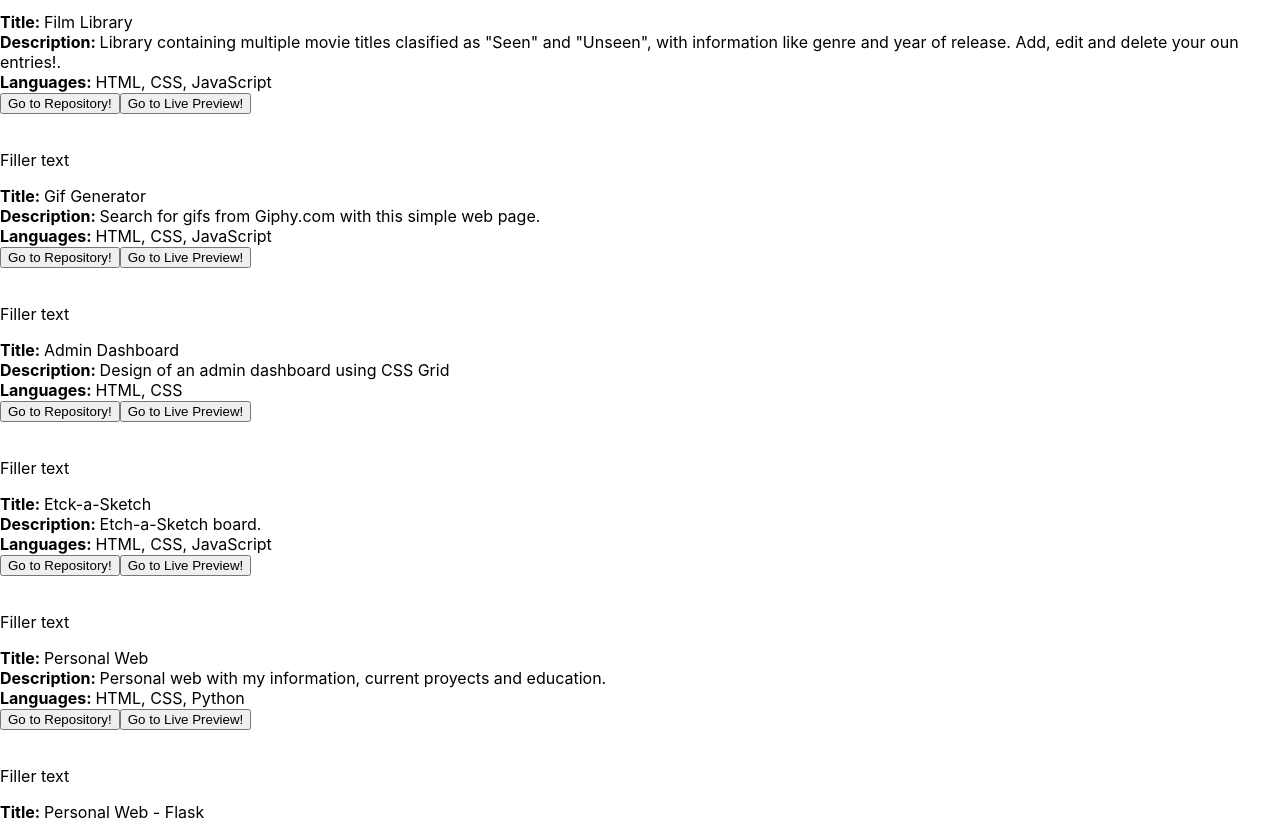
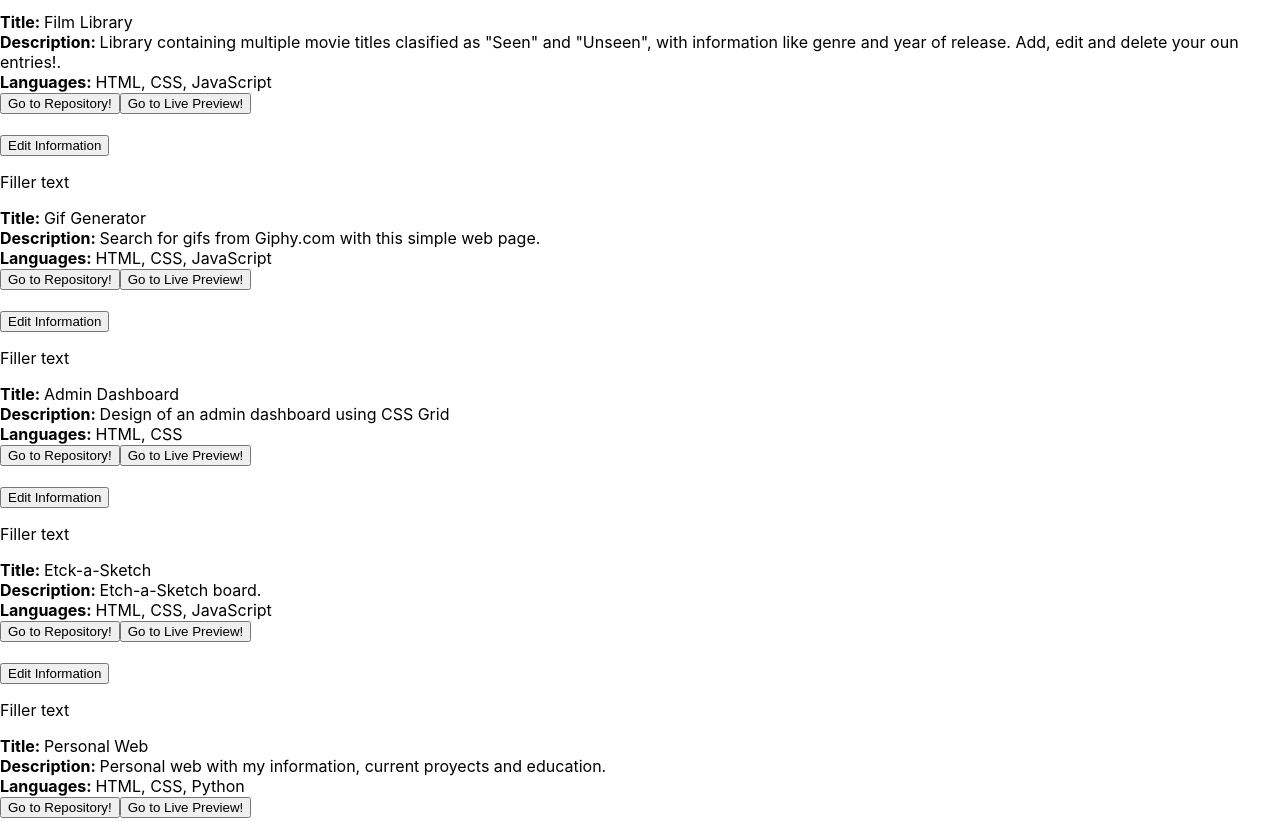
Before and after one commit to VGardella/cv-application, a React (Create React App) app in the folder cv-project/: page / in a window 1280 px wide. Shown: the part 3960-4781 px from the top of the page. Built offline with nearby package versions, Linux system fonts and the light colour scheme.

Commit message:
add: edit button to card component

```diff
--- a/cv-project/src/components/PersonalProjects.js
+++ b/cv-project/src/components/PersonalProjects.js
@@ -115,6 +115,12 @@ function ProjectCard({ values }) {
                     </div>
                 </div>
                 <br/>
+                <button onClick={handleEditing}>
+                {isEditing
+                ? 'Save Information'
+                : 'Edit Information'
+                }
+                </button>
             </div>
     } else {
         projectList =
@@ -137,18 +143,32 @@ function ProjectCard({ values }) {
                     </div>
                     <div className="links-container">
                         <a href={projects.repository} target="_blank" rel="noreferrer">
-                            <label>New repository:</label>
+                            <label>Repository:</label>
                             <input name='repository' value={projects.repository} onChange={handleInfo}></input>
                         </a>
                         <a href={projects.livepreview} target="_blank" rel="noreferrer">
-                            <label>New Live Preview:</label>
+                            <label>Live Preview:</label>
                             <input name='livepreview' value={projects.livepreview} onChange={handleInfo}></input>
                         </a>
                     </div>
                 </div>
                 <br/>
+                <button onClick={handleEditing}>
+                {isEditing
+                ? 'Save Information'
+                : 'Edit Information'
+                }
+                </button>
             </div>
     }
 
+    function handleInfo() {
+
+    };
+
+    function handleEditing() {
+
+    };
+
     return projectList
 };
```
